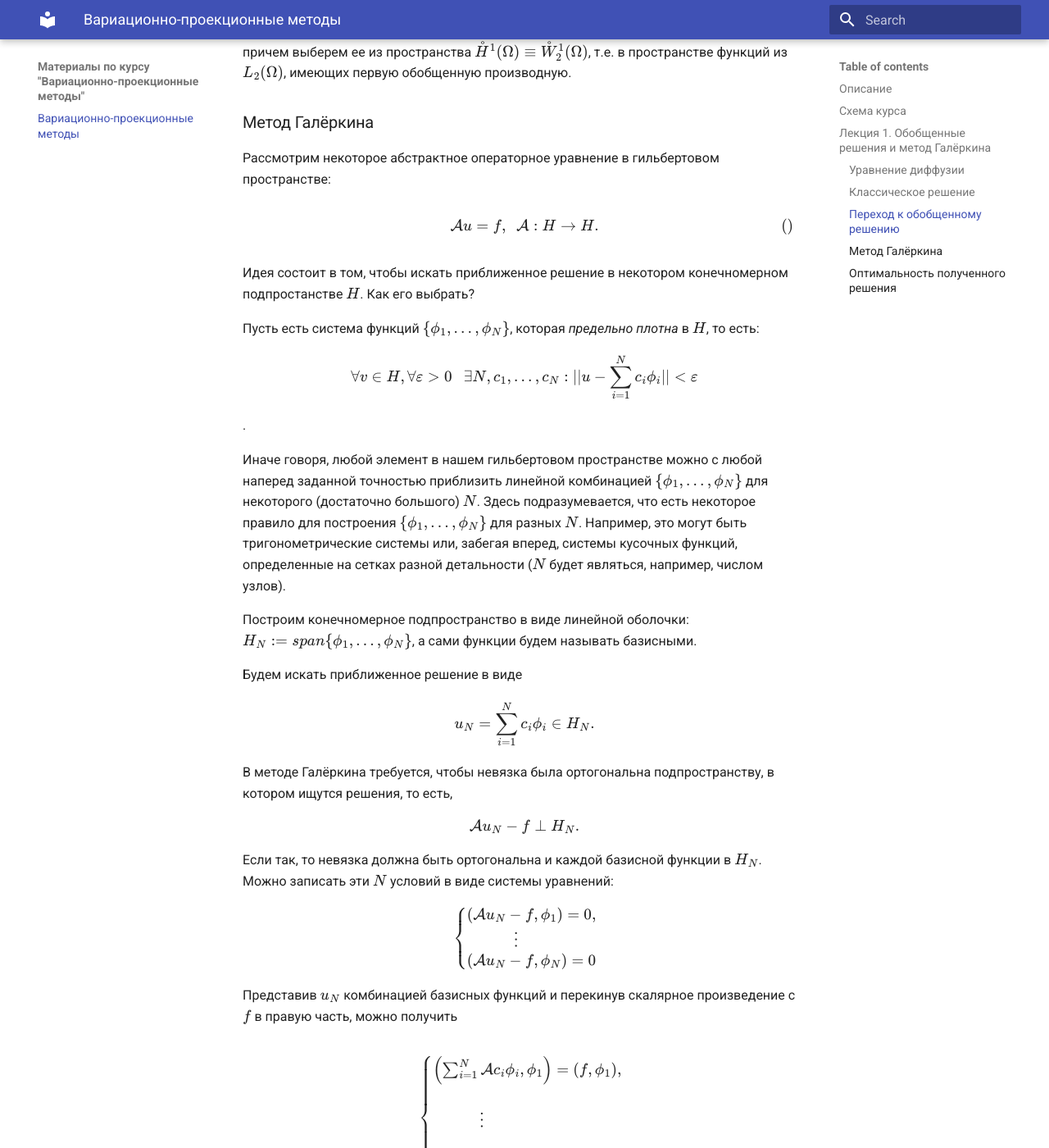
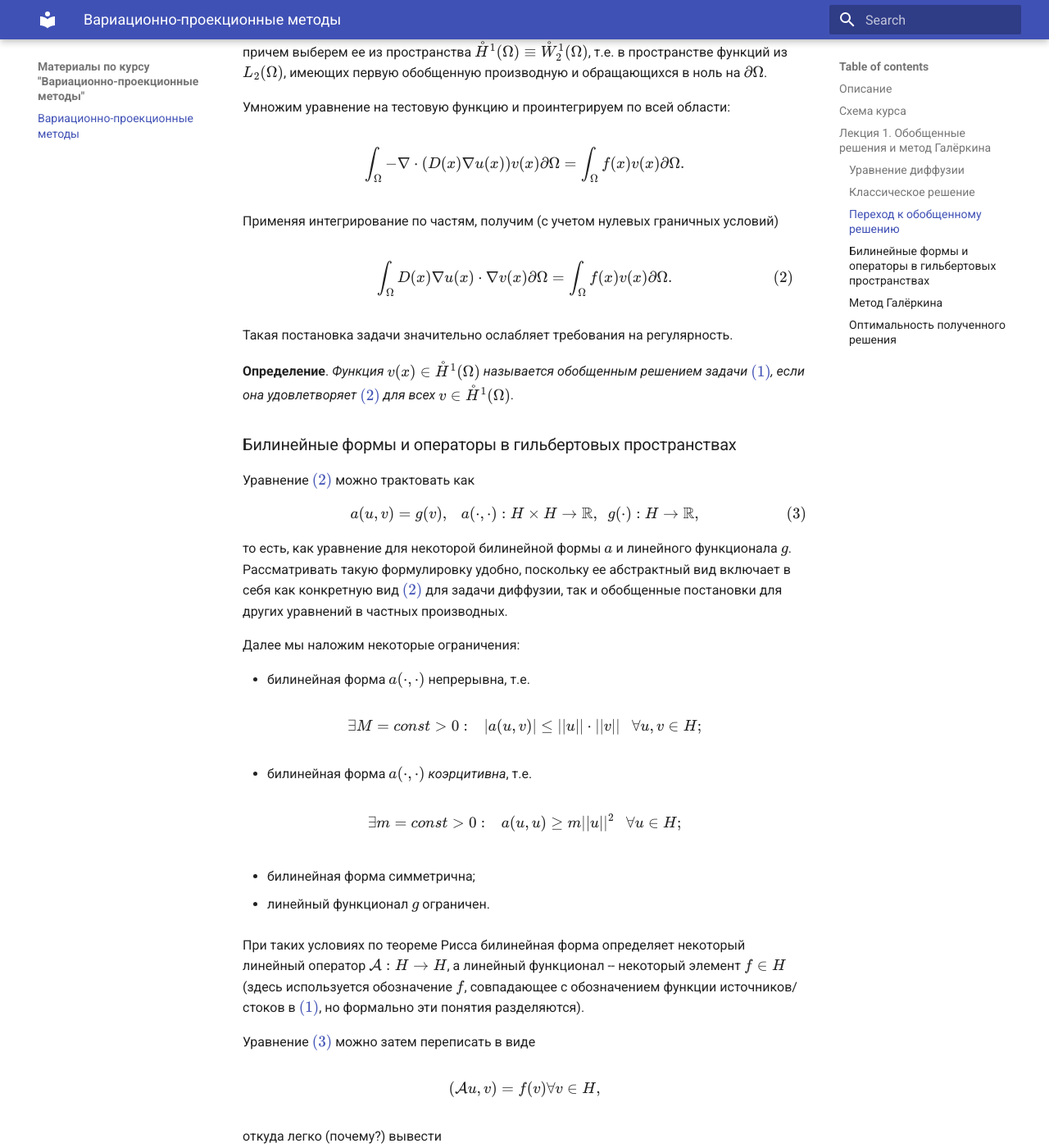
Before and after one commit to denis-anuprienko/VPM_Course, an MkDocs documentation site: the page built from docs/index.md, in a window 1280 px wide and 1400 px high, scrolled down 1411 px. Shown: the whole window at 82% size. Built offline with MkDocs 1.6.1 and Material for MkDocs 9.7.7, drawn with Linux system fonts in a browser that asks for light colours; some of the changed text lies outside the part shown.

Commit message:
New text in lecture 1

```diff
--- a/docs/index.md
+++ b/docs/index.md
@@ -40,7 +40,63 @@ u|_{\partial \Omega} = 0.
 Отметим, что для существования классического решения необходимы определенная гладкость $f(x)$ и $D(x)$. В то же время, эти функции могут совсем не гладкими: например, закачивающая скважина может аппроксимироваться дельта-функцией, а тензор диффузии зависит от материала и, если область состоит из различных материалов, может иметь разрыв на границе их раздела. Поэтому требования, налагаемые рассмотрением классического решения, хочется ослабить.
 
 ### Переход к обобщенному решению
-Попробуем требовать удовлетворения уравнения в [\eqref{eq:1}](#1) не в каждой точке, а только в некотором интегральном смысле. Возьмем для этого некоторую *тестовую* функцию $v(x)$, причем выберем ее из пространства $\mathring{H}^1(\Omega) \equiv \mathring{W}_2^1(\Omega)$, т.е. в пространстве функций из $L_2(\Omega)$, имеющих первую обобщенную производную.
+Попробуем требовать удовлетворения уравнения в [\eqref{eq:1}](#1) не в каждой точке, а только в некотором интегральном смысле. Возьмем для этого некоторую *тестовую* функцию $v(x)$, причем выберем ее из пространства $\mathring{H}^1(\Omega) \equiv \mathring{W}_2^1(\Omega)$, т.е. в пространстве функций из $L_2(\Omega)$, имеющих первую обобщенную производную и обращающихся в ноль на $\partial \Omega$.
+
+Умножим уравнение на тестовую функцию и проинтегрируем по всей области:
+
+$$
+\int_\Omega -\nabla \cdot \left(D(x) \nabla u(x)\right) v(x) \partial \Omega = \int_\Omega f(x)v(x) \partial \Omega.
+$$
+
+Применяя интегрирование по частям, получим (с учетом нулевых граничных условий)
+
+$$\tag{2}\label{eq:2}
+\int_\Omega  D(x) \nabla u(x)\cdot \nabla v(x) \partial \Omega = \int_\Omega f(x)v(x) \partial \Omega.
+$$
+
+Такая постановка задачи значительно ослабляет требования на регулярность.
+
+**Определение**. *Функция $v(x)\in \mathring{H}^1(\Omega)$ называется обобщенным решением задачи [\eqref{eq:1}](#1), если она удовлетворяет [\eqref{eq:2}](#2) для всех $v\in \mathring{H}^1(\Omega)$*.
+
+### Билинейные формы и операторы в гильбертовых пространствах
+Уравнение [\eqref{eq:2}](#2) можно трактовать как
+
+$$\tag{3}\label{eq:bilin}
+a(u,v) = g(v),~~~a(\cdot,\cdot): H\times H \rightarrow \mathbb{R},~~g(\cdot): H\rightarrow \mathbb{R},
+$$
+то есть, как уравнение для некоторой билинейной формы $a$ и линейного функционала $g$. Рассматривать такую формулировку удобно, поскольку ее абстрактный вид включает в себя как конкретную вид [\eqref{eq:2}](#2) для задачи диффузии, так и обобщенные постановки для других уравнений в частных производных.
+
+Далее мы наложим некоторые ограничения:
+
++ билинейная форма $a(\cdot,\cdot)$ непрерывна, т.е.
+
+$$
+\exists M = const > 0: ~~~|a(u,v)| \le ||u||\cdot||v|| ~~~\forall u, v \in H;
+$$
+
++ билинейная форма $a(\cdot,\cdot)$ *коэрцитивна*, т.е.
+
+$$
+\exists m = const > 0: ~~~a(u,u) \ge m||u||^2 ~~~\forall u \in H;
+$$
+
++ билинейная форма симметрична;
+
++ линейный функционал $g$ ограничен.
+
+При таких условиях по теореме Рисса билинейная форма определяет некоторый линейный оператор $\mathcal{A}: H \rightarrow H$, а линейный функционал -- некоторый элемент $f \in H$ (здесь используется обозначение $f$, совпадающее с обозначением функции источников/стоков в [\eqref{eq:1}](#1), но формально эти понятия разделяются).
+
+Уравнение [\eqref{eq:bilin}](#3) можно затем переписать в виде
+
+$$
+(\mathcal{A}u, v) = f(v) \forall v \in H,
+$$
+
+откуда легко (почему?) вывести
+
+$$
+Au = f.
+$$
 
 ### Метод Галёркина
 Рассмотрим некоторое абстрактное операторное уравнение в гильбертовом пространстве:
@@ -48,6 +104,8 @@ u|_{\partial \Omega} = 0.
 $$\tag{}
 \mathcal{A}u = f,~~\mathcal{A}: H \rightarrow H.
 $$
+
+Считаем, что оператор порожден билинейной формой, для которой справедливы ранее сделанные предположения, в частности, о коэрцитивности и симметричности, что делает наш оператор самосопряженным и положительно определенным.
 
 Идея состоит в том, чтобы искать приближенное решение в некотором конечномерном подпростанстве $H$. Как его выбрать?
 
```
